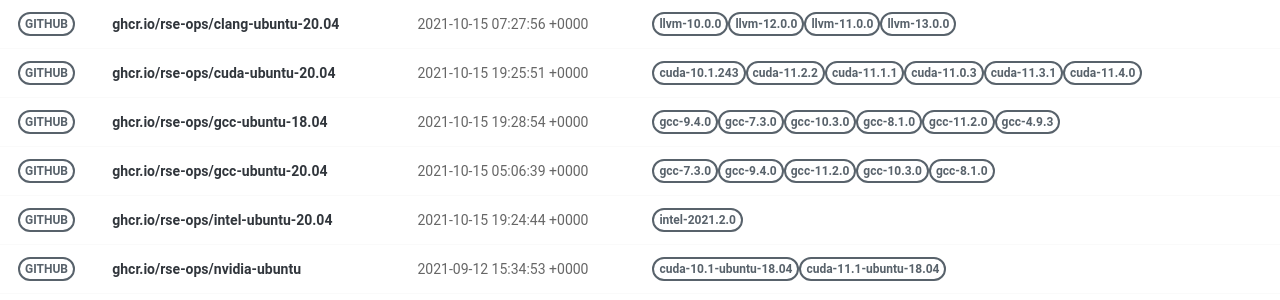
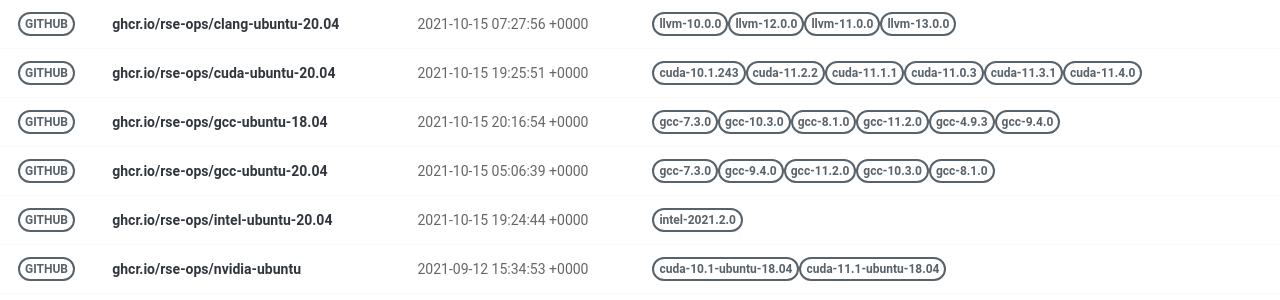
Before and after one commit to rse-ops/docker-images, a Jekyll site: the page built from pages/index.md, in a window 1280 px wide. Shown: the part 179-479 px from the top of the page. Built offline with Jekyll 4.4.1, drawn with Linux system fonts in a browser that asks for light colours; nearby versions of some CDN libraries.

Commit message:
Automated push to update library 2021-10-15

```diff
--- a/_library/ghcr.io-rse-ops-gcc-ubuntu-18.04.md
+++ b/_library/ghcr.io-rse-ops-gcc-ubuntu-18.04.md
@@ -1,14 +1,11 @@
 ---
 layout: container
 name: ghcr.io/rse-ops/gcc-ubuntu-18.04
-updated_at: 2021-10-15 19:28:54.521567
+updated_at: 2021-10-15 20:16:54.482047
 
 
 container_url: https://github.com/orgs/rse-radiuss/packages/container/package/gcc-ubuntu-18.04
 versions:
- - tag: gcc-9.4.0
-   dockerfile: https://github.com/rse-radiuss/docker-images/blob/main/ubuntu/gcc/Dockerfile
-   manifest: https://crane.ggcr.dev/manifest/ghcr.io/rse-ops/gcc-ubuntu-18.04:gcc-9.4.0
  - tag: gcc-7.3.0
    dockerfile: https://github.com/rse-radiuss/docker-images/blob/main/ubuntu/gcc/Dockerfile
    manifest: https://crane.ggcr.dev/manifest/ghcr.io/rse-ops/gcc-ubuntu-18.04:gcc-7.3.0
```
Also changed, not shown: other parts of _library/ghcr.io-rse-ops-gcc-ubuntu-18.04.md (+3 -0 lines).
